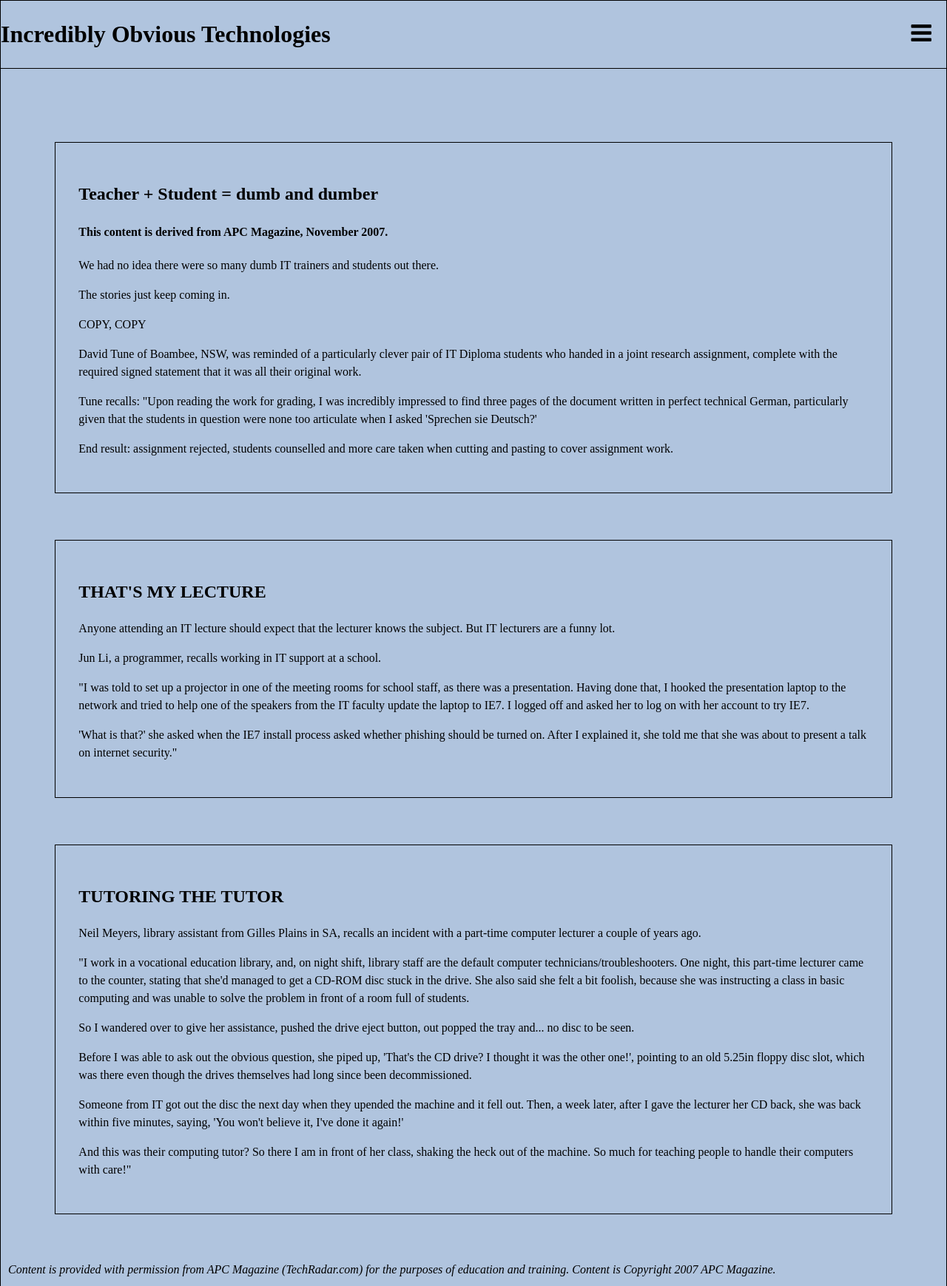
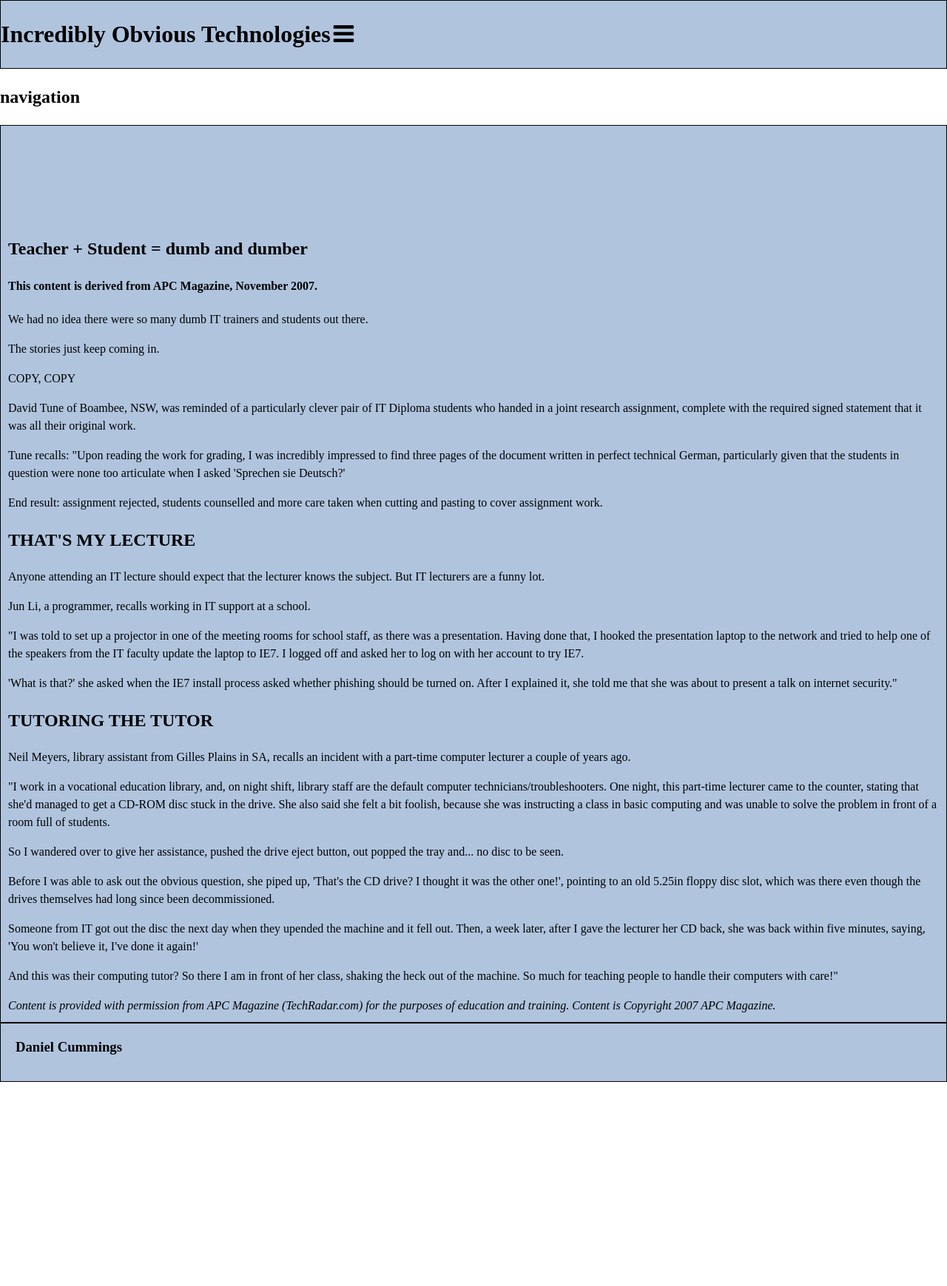
Before and after one commit to Danyl1310/C4Prog-WT-26S2-Portfolio-Daniel-Cummings, a plain HTML site: page phase-1/index.html in a window 1280 px wide. Shown: the top 1739 px of the page at 74% size. After the commit the page ends 1463 px from the top, so only its background shows below. Drawn offline with Linux system fonts and the light colour scheme.

Commit message:
fix: removal of div from html

```diff
--- a/assets/css/desktop-view.css
+++ b/assets/css/desktop-view.css
@@ -1,5 +1,5 @@
 -- temporary values
-header, .nav, main, footer {
+.nav, main, footer, header {
     background-color: lightsteelblue;
     border: solid, 1px;
     border-color: black;
@@ -8,12 +8,19 @@ header, .nav, main, footer {
 --general styling
 header {
     position: fixed;
+    display: flex;
     width: 100%;
+    align-items: center;
 }
-.header_item a {
+header h1 {
+    display: inline-flex;
+}
+
+.burger {
     visibility: collapse;
 }
 .nav {
+    display: inline;
     width: 100%;
 }
 main {
--- a/phase-1/index.html
+++ b/phase-1/index.html
@@ -6,20 +6,18 @@
     <title>Phase-1</title>
     <link rel="stylesheet" href="https://cdnjs.cloudflare.com/ajax/libs/font-awesome/4.7.0/css/font-awesome.min.css">
     <link rel="stylesheet" href="../assets/css/csstools-sanitize.css">
-    <link rel="stylesheet" href="../assets/css/mobile-view.css">
+    <link rel="stylesheet" href="../assets/css/desktop-view.css">
 </head>
 <header>
     <h1 class="header_text">Incredibly Obvious Technologies</h1>
-    <div class="burger">
-        <a class="icon"><i style="font-size: xx-large;" class="fa fa-bars"></i></a>        </td>
-    </div>
-    <div class="nav">
-        <h2>navigation</h2>
-    </div>
+    <a class="icon"><i style="font-size: xx-large;" class="fa fa-bars"></i></a>
 </header>
+<nav>
+    <h2>navigation</h2>
+</nav>
 
 <main>
-    <div class="article">
+    <article>
         <h2>Teacher + Student = dumb and dumber</h2>
         <h4>This content is derived from APC Magazine, November 2007.</h4>
         <p>We had no idea there were so many dumb IT trainers and students out there.</p>
@@ -39,9 +37,9 @@
             End result: assignment rejected, students counselled and more care taken when cutting
             and pasting to cover assignment work.
         </p>
-    </div>
+    <article>
 
-    <div class = "article">
+    <article>
         <h2>THAT'S MY LECTURE</h2>
         <p>
             Anyone attending an IT lecture should expect that the lecturer knows the subject.
@@ -60,9 +58,9 @@
             should be turned on. After I explained it, she told me that she was about to
             present a talk on internet security."
         </p>
-    </div>
+    </article>
 
-    <div class="article">
+    <article>
         <h2>TUTORING THE TUTOR</h2>
         <p>
             Neil Meyers, library assistant from Gilles Plains in SA, recalls an incident
@@ -96,7 +94,7 @@
             shaking the heck out of the machine. So much for teaching people to handle
             their computers with care!"
         </p>
-    </div>
+    </article>
 
     <i>
         Content is provided with permission from APC Magazine (TechRadar.com) for the
```
